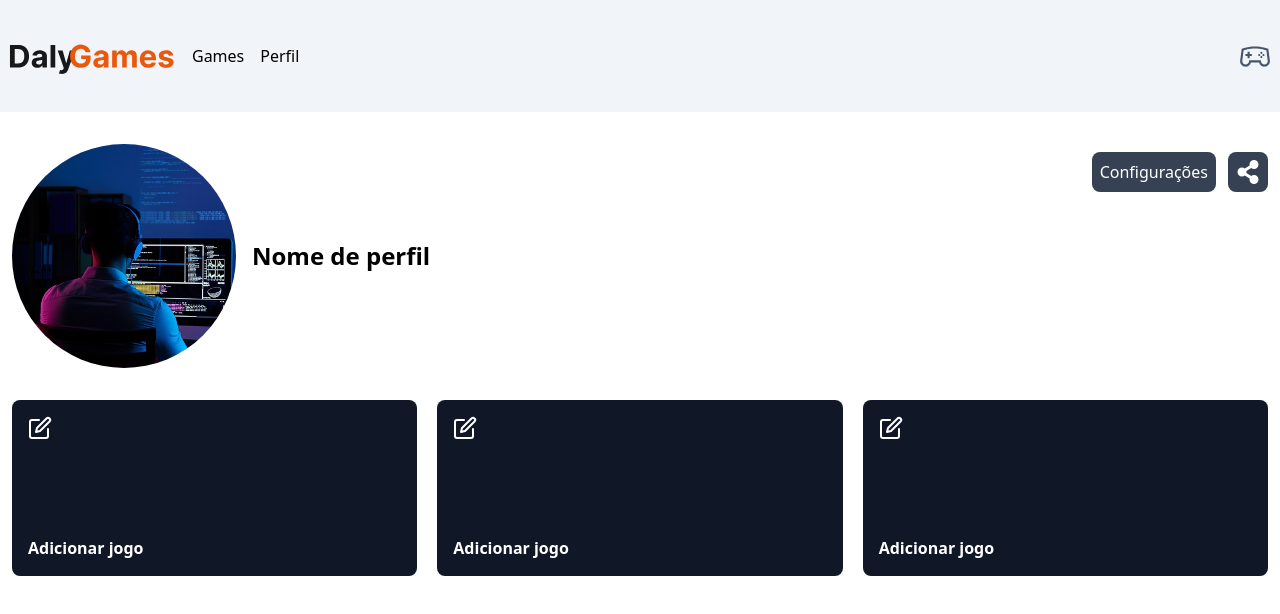
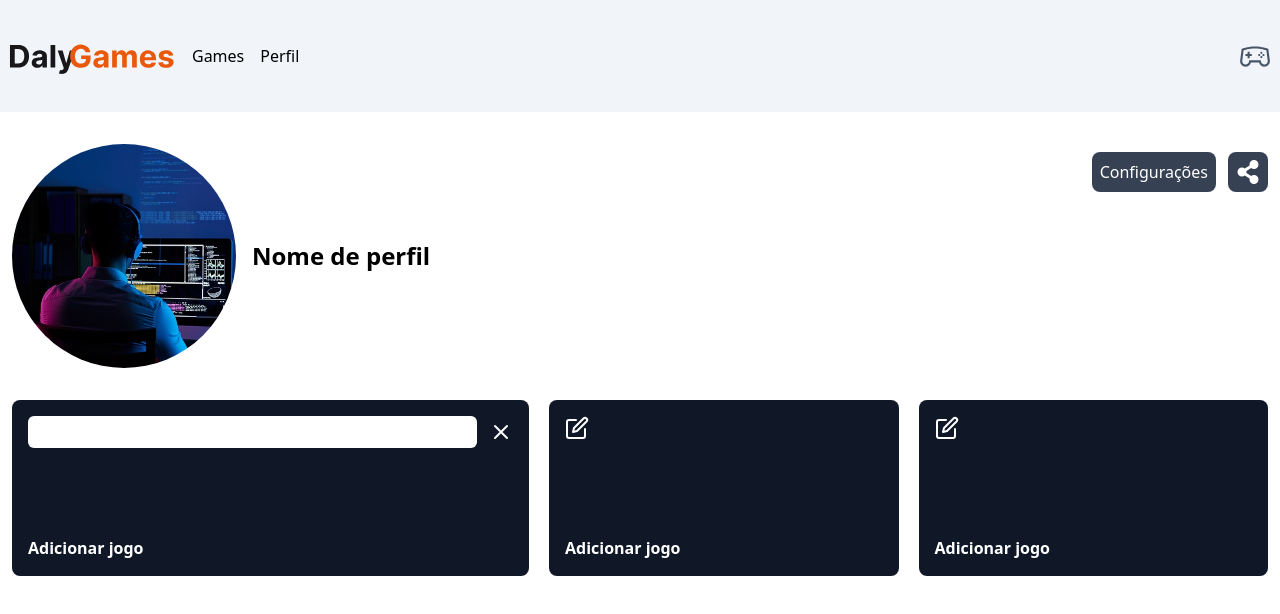
Before and after one commit to YanGraim/dalyGames, a Next.js app: page /profile in a window 1280 px wide. Both pictures are taken after a click on the button 40 px from the left and 428 px from the top of the page. Shown: the top 614 px of the page. Built offline with nearby package versions, Linux system fonts and the light colour scheme.

Commit message:
utiliza client component no comonent favorite card

```diff
--- a/src/app/profile/components/index.tsx
+++ b/src/app/profile/components/index.tsx
@@ -1,12 +1,52 @@
-import { FiEdit } from "react-icons/fi";
+"use client";
+
+import { useState } from "react";
+import { FiEdit, FiX } from "react-icons/fi";
 
 export function FavoriteCard() {
+  const [input, setInput] = useState("");
+  const [showInput, setShowInput] = useState(false);
+  const [gameName, setGameName] = useState("");
+
+  function handleButton() {
+    setShowInput(!showInput);
+    if (input.trim() !== "") {
+      setGameName(input);
+    }
+    setInput("");
+  }
+
   return (
     <div className="w-full bg-gray-900 text-white p-4 h-44 rounded-lg flex flex-col justify-between">
-      <button className="self-start hover:scale-110 duration-200 transition-all cursor-pointer">
-        <FiEdit size={24} color="#fff" />
-      </button>
-      <p className="font-bold text-white">Adicionar jogo</p>
+      {showInput ? (
+        <div className="flex items-center justify-center gap-3">
+          <input
+            className="w-full h-8 bg-white text-black outline-none px-2 rounded-md"
+            type="text"
+            value={input}
+            onChange={(event) => setInput(event.target.value)}
+          />
+          <button className="cursor-pointer" onClick={handleButton}>
+            <FiX size={24} color="#fff" />
+          </button>
+        </div>
+      ) : (
+        <button
+          className="self-start hover:scale-110 duration-200 transition-all cursor-pointer"
+          onClick={handleButton}
+        >
+          <FiEdit size={24} color="#fff" />
+        </button>
+      )}
+
+      {gameName && (
+        <div>
+          <span className="text-white">Jogo favorito:</span>
+          <p className="font-bold text-white">{gameName}</p>
+        </div>
+      )}
+
+      {!gameName && <p className="font-bold text-white">Adicionar jogo</p>}
     </div>
   );
 }
--- a/src/app/profile/page.tsx
+++ b/src/app/profile/page.tsx
@@ -26,14 +26,14 @@ export default function Profile() {
             </button>
           </div>
         </section>
-        <section className="flex flex-wrap flex-col gap-5 md:flex-row">
-          <div className="flex-grow flex-wrap ">
+        <section className="flex flex-wrap mb-5 flex-col gap-5 md:flex-row">
+          <div className="flex-grow flex-wrap">
             <FavoriteCard />
           </div>
-          <div className="flex-grow flex-wrap ">
+          <div className="flex-grow flex-wrap">
             <FavoriteCard />
           </div>
-          <div className="flex-grow flex-wrap ">
+          <div className="flex-grow flex-wrap">
             <FavoriteCard />
           </div>
         </section>
```
